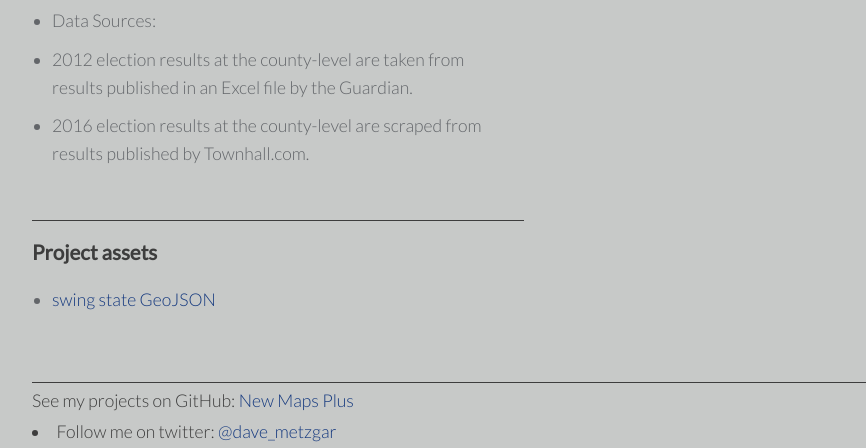
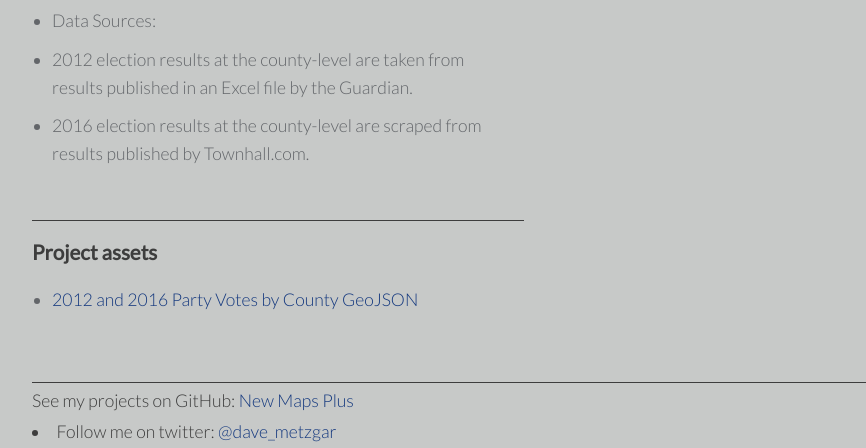
Before and after one commit to DME256/presidential-election-swing-counties, a plain HTML site: page index.html in a window 1280 px wide. Shown: the part 1297-1745 px from the top of the page, without its empty margins (96-962 px from the left). Drawn offline with nearby package versions, Linux system fonts and the light colour scheme.

Commit message:
index update
Change link info for json

```diff
--- a/index.html
+++ b/index.html
@@ -175,7 +175,7 @@
                 <hr>
                 <h3>Project assets</h3>
                 <ul>
-                   <li><a href="geojsons/election_results.geojson" download>swing state GeoJSON</a></li>
+                   <li><a href="geojsons/election_results.geojson" download>2012 and 2016 Party Votes by County GeoJSON</a></li>
                 </ul>
                 </p>
 
```
Also changed, not shown: 1 other file.
